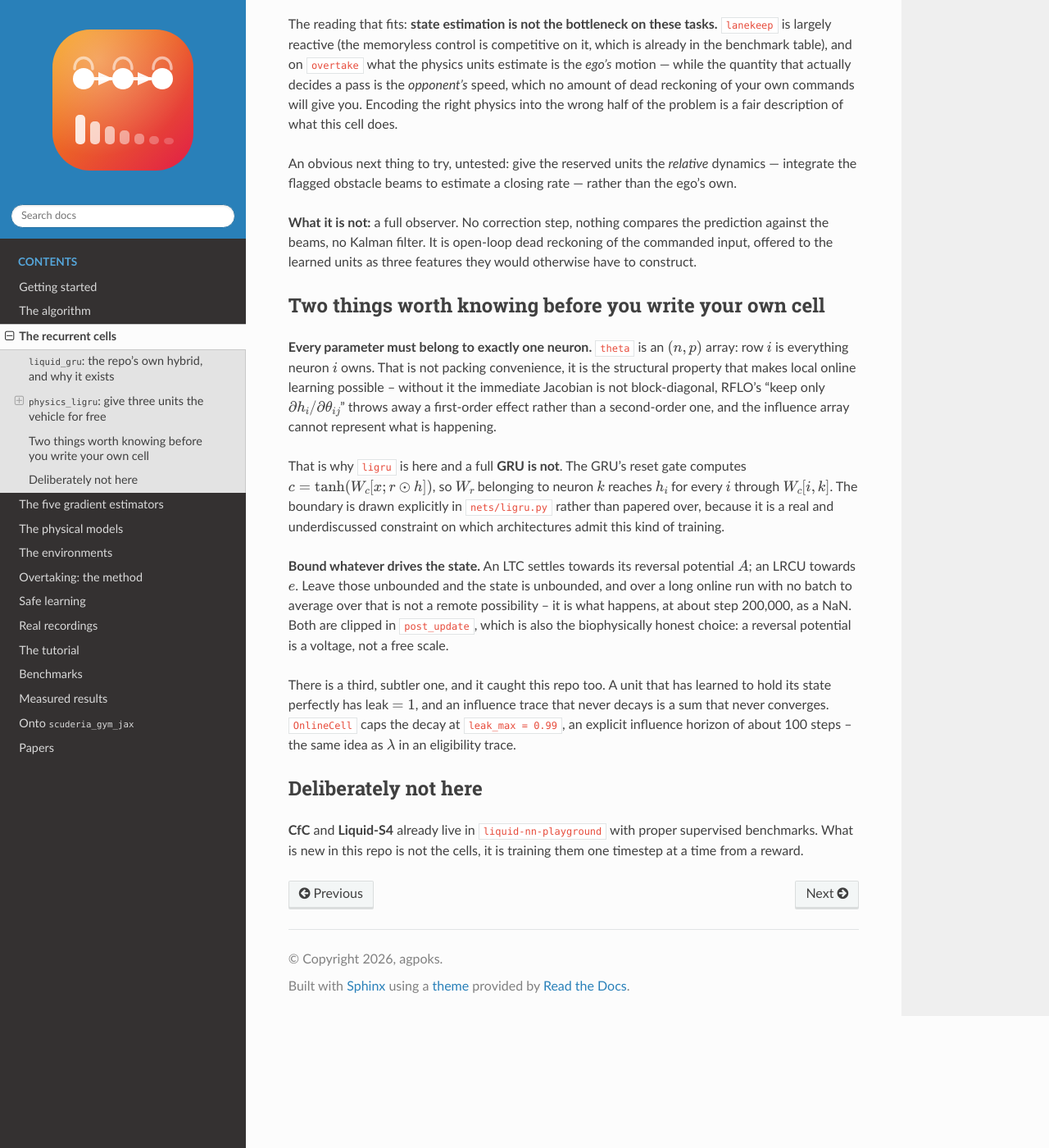
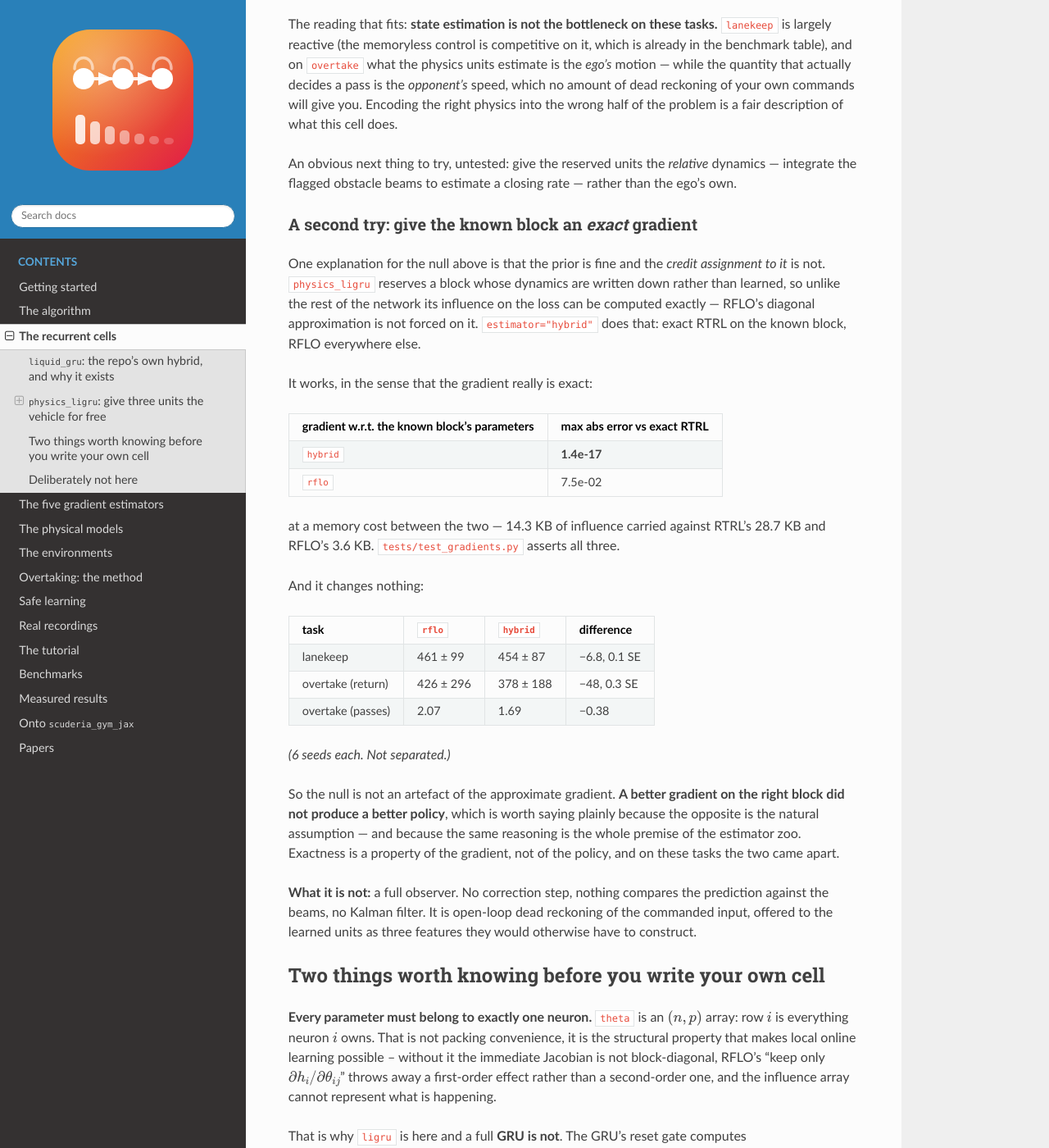
Before and after one commit to agpoks/rtrrl-playground, a Sphinx documentation site: the page built from docs/source/cells.md, in a window 1280 px wide and 1400 px high, scrolled down 3770 px. Shown: the whole window at 82% size. Built offline with Sphinx 7.4.7 and the Read the Docs theme 3.1.0, drawn with Linux system fonts in a browser that asks for light colours.

Commit message:
Hybrid estimator: exact where it can be, and it makes no difference
physics_ligru reserves a block whose dynamics are written down rather than
learned, so its influence on the loss can be computed exactly instead of
through RFLO's diagonal approximation. estimator="hybrid" does that: exact
RTRL on the known block, RFLO everywhere else.

The gradient is exact -- 1.4e-17 max error against exact RTRL on the known
block's parameters, against RFLO's 7.5e-02 -- at 14.3 KB of carried influence
between RTRL's 28.7 KB and RFLO's 3.6 KB.

The policy does not care:

  lanekeep          rflo 461 +/- 99   hybrid 454 +/- 87   -6.8  (0.1 SE)
  overtake return   rflo 426 +/- 296  hybrid 378 +/- 188  -48   (0.3 SE)
  overtake passes   rflo 2.07         hybrid 1.69

6 seeds each, neither separated. This was the obvious explanation for the
earlier physics_ligru null -- that the prior was fine and the credit
assignment to it was not -- and it is now ruled out. Recorded in cells.md
rather than dropped, because a better gradient failing to produce a better
policy is the interesting direction for the estimator zoo to be honest about.

```diff
--- a/docs/source/cells.md
+++ b/docs/source/cells.md
@@ -175,6 +175,41 @@ An obvious next thing to try, untested: give the reserved units the *relative*
 dynamics — integrate the flagged obstacle beams to estimate a closing rate —
 rather than the ego's own.
 
+### A second try: give the known block an *exact* gradient
+
+One explanation for the null above is that the prior is fine and the *credit
+assignment to it* is not. `physics_ligru` reserves a block whose dynamics are
+written down rather than learned, so unlike the rest of the network its
+influence on the loss can be computed exactly — RFLO's diagonal approximation
+is not forced on it. `estimator="hybrid"` does that: exact RTRL on the known
+block, RFLO everywhere else.
+
+It works, in the sense that the gradient really is exact:
+
+| gradient w.r.t. the known block's parameters | max abs error vs exact RTRL |
+|---|---|
+| `hybrid` | **1.4e-17** |
+| `rflo` | 7.5e-02 |
+
+at a memory cost between the two — 14.3 KB of influence carried against RTRL's
+28.7 KB and RFLO's 3.6 KB. `tests/test_gradients.py` asserts all three.
+
+And it changes nothing:
+
+| task | `rflo` | `hybrid` | difference |
+|---|---|---|---|
+| lanekeep | 461 ± 99 | 454 ± 87 | −6.8, 0.1 SE |
+| overtake (return) | 426 ± 296 | 378 ± 188 | −48, 0.3 SE |
+| overtake (passes) | 2.07 | 1.69 | −0.38 |
+
+*(6 seeds each. Not separated.)*
+
+So the null is not an artefact of the approximate gradient. **A better gradient
+on the right block did not produce a better policy**, which is worth saying
+plainly because the opposite is the natural assumption — and because the same
+reasoning is the whole premise of the estimator zoo. Exactness is a property of
+the gradient, not of the policy, and on these tasks the two came apart.
+
 **What it is not:** a full observer. No correction step, nothing compares the
 prediction against the beams, no Kalman filter. It is open-loop dead reckoning
 of the commanded input, offered to the learned units as three features they
```
